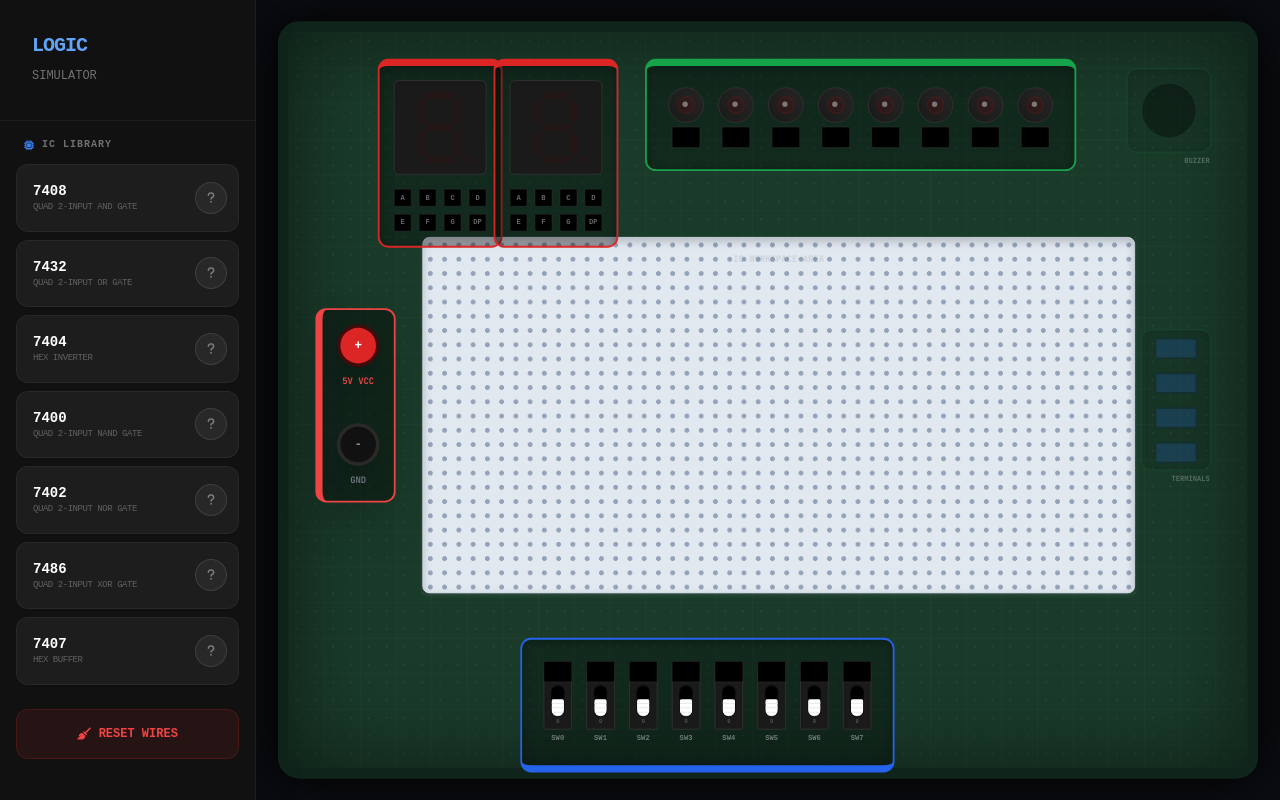
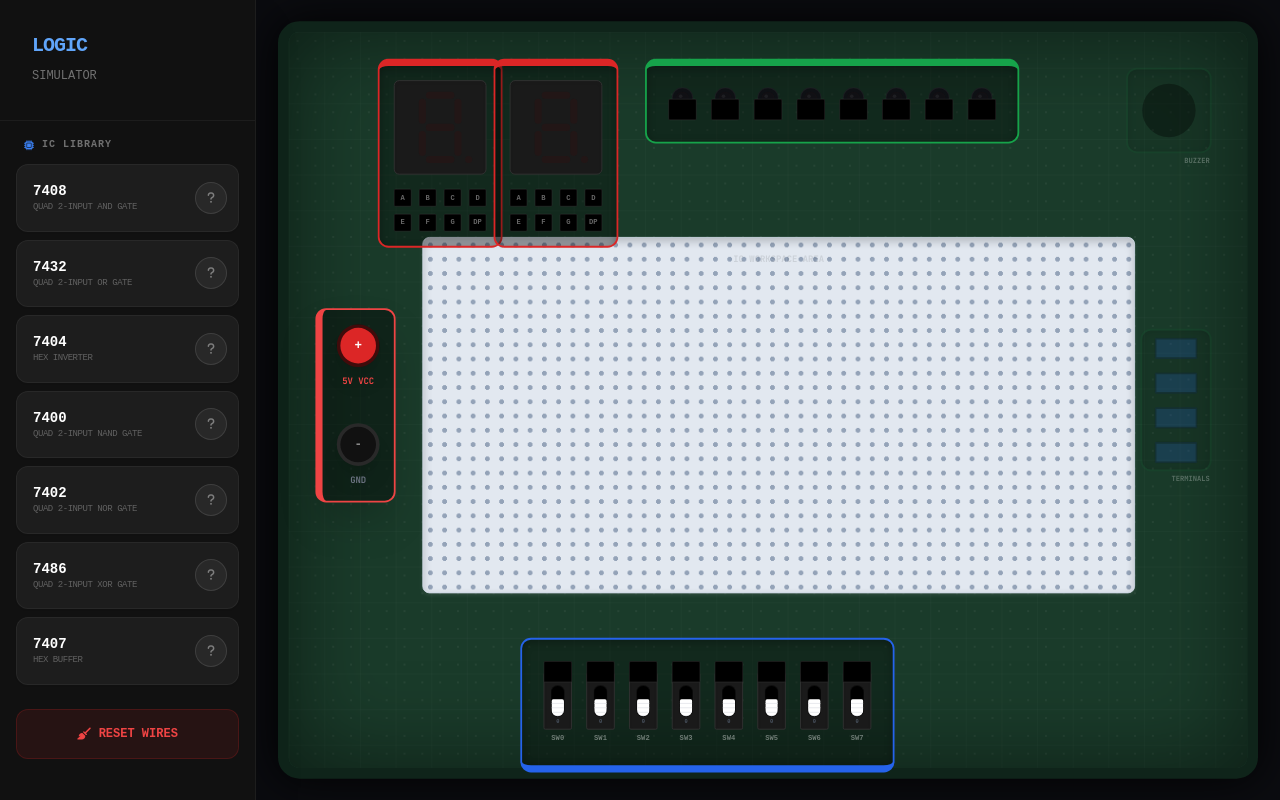
Before and after one commit to Tarzan2202/logiclab, a React (Vite) app: page / in a window 1280 px wide. Built offline with nearby package versions, Linux system fonts and the light colour scheme.

Commit message:
Update Bulb.tsx

```diff
--- a/components/Bulb.tsx
+++ b/components/Bulb.tsx
@@ -3,28 +3,29 @@ import React from 'react';
 
 interface BulbProps {
   isOn: boolean;
+  brightness?: number;
 }
 
-const Bulb: React.FC<BulbProps> = ({ isOn }) => {
+const Bulb: React.FC<BulbProps> = ({ isOn, brightness = 1 }) => {
   return (
-    <div className="flex flex-col items-center gap-1 group">
-      <div className="w-10 h-10 bg-[#1a1a1a] rounded-full border border-[#333] shadow-inner flex items-center justify-center relative overflow-hidden">
+    <div className="flex items-center gap-2 group">
+      <div className="w-6 h-6 bg-[#0f1115] rounded-full border border-white/5 shadow-inner flex items-center justify-center relative overflow-hidden">
         {/* LED Diffuser */}
-        <div className={`w-5 h-5 rounded-full transition-all duration-200 relative ${
-          isOn
-            ? 'bg-red-500 shadow-[0_0_15px_rgba(239,68,68,0.8)] border-red-400'
-            : 'bg-red-950/30 border-red-900/20'
-        } border-2`}>
+        <div
+          className={`w-3.5 h-3.5 rounded-full transition-all duration-200 relative ${
+            isOn
+              ? 'bg-red-500 border-red-400'
+              : 'bg-red-950/20 border-red-900/10'
+          } border`}
+          style={{
+            opacity: isOn ? Math.max(0.2, brightness) : 0.2,
+            boxShadow: isOn ? `0 0 ${12 * brightness}px rgba(239,68,68,0.9)` : 'none'
+          }}
+        >
           {/* Reflection highlight */}
-          <div className="absolute top-1 left-1 w-1.5 h-1.5 bg-white/40 rounded-full blur-[0.5px]"></div>
+          <div className="absolute top-0.5 left-0.5 w-1 h-1 bg-white/30 rounded-full blur-[0.2px]"></div>
         </div>
-
-        {/* Internal Plate effect */}
-        <div className="absolute inset-0 bg-gradient-to-tr from-transparent to-white/5 pointer-events-none"></div>
       </div>
-      <span className={`text-[7px] font-black uppercase transition-colors duration-300 ${isOn ? 'text-red-500' : 'text-white/20'}`}>
-        L{isOn ? '•' : ''}
-      </span>
     </div>
   );
 };
```
